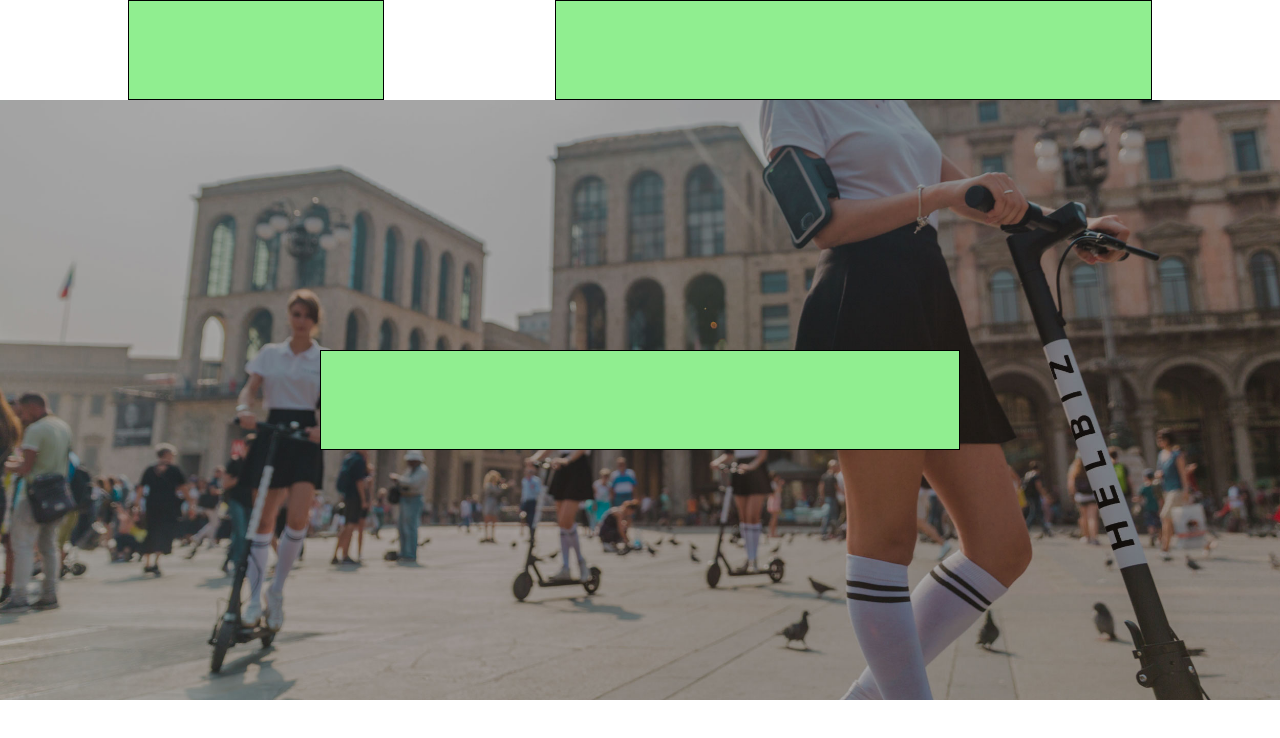
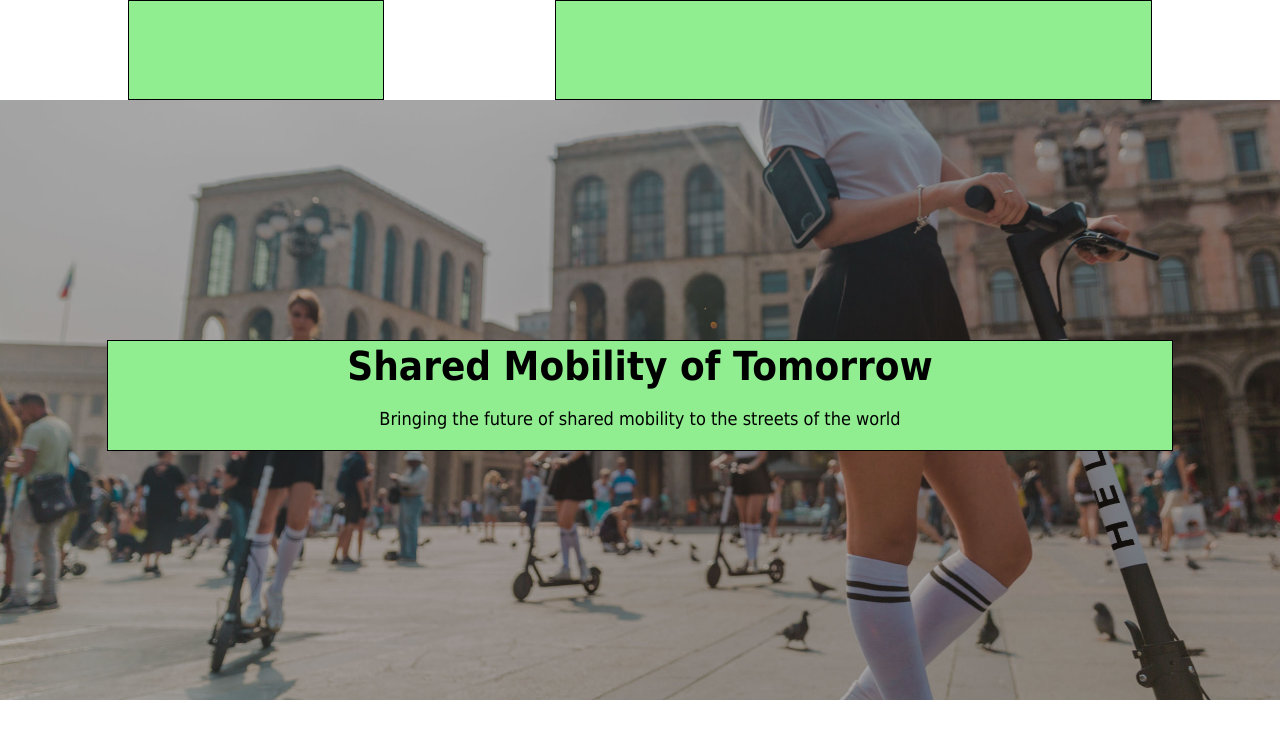
Before and after one commit to matthewort/html-css-helbiz, a plain HTML site: page index.html in a window 1280 px wide. Drawn offline with Linux system fonts and the light colour scheme.

Commit message:
Struttura5

```diff
--- a/css/style.css
+++ b/css/style.css
@@ -9,6 +9,10 @@
   background-color: lightgreen;
   border: solid 1px black;
   padding: 2px;
+}
+
+body {
+  font-family: tahoma;
 }
 
 img {
@@ -28,10 +32,22 @@ img {
 #jumbo {
   height: 600px;
   width: 100%;
-  padding-top: 250px;
-  padding-bottom: 250px;
+  padding-top: 240px;
+  padding-bottom: 260px;
   background-size: cover;
   background-image: url("../img/background1.jpg");
   position: relative;
+  text-align: center;
+}
 
+#shared {
+  font-size: 40px;
 }
+
+#bring {
+  font-size: 18px;
+}
+
+p {
+  font-size: 20px;
+}
--- a/index.html
+++ b/index.html
@@ -32,7 +32,12 @@
         <!-- jumbotron -->
         <section id="jumbo">
           <div class="row">
-            <div class="col-xs-12 col-md-10 col-md-offset-1 col-lg-6 col-lg-offset-3">
+            <div class="col-xs-12 col-md-10 col-md-offset-1 col-lg-10 col-lg-offset-1">
+              <h1 id="shared">Shared Mobility of Tomorrow</h1>
+              <br>
+              <p id="bring">Bringing the future of shared mobility to the streets of the world
+              </p>
+              <img src="" alt="">
 
             </div>
 
```
